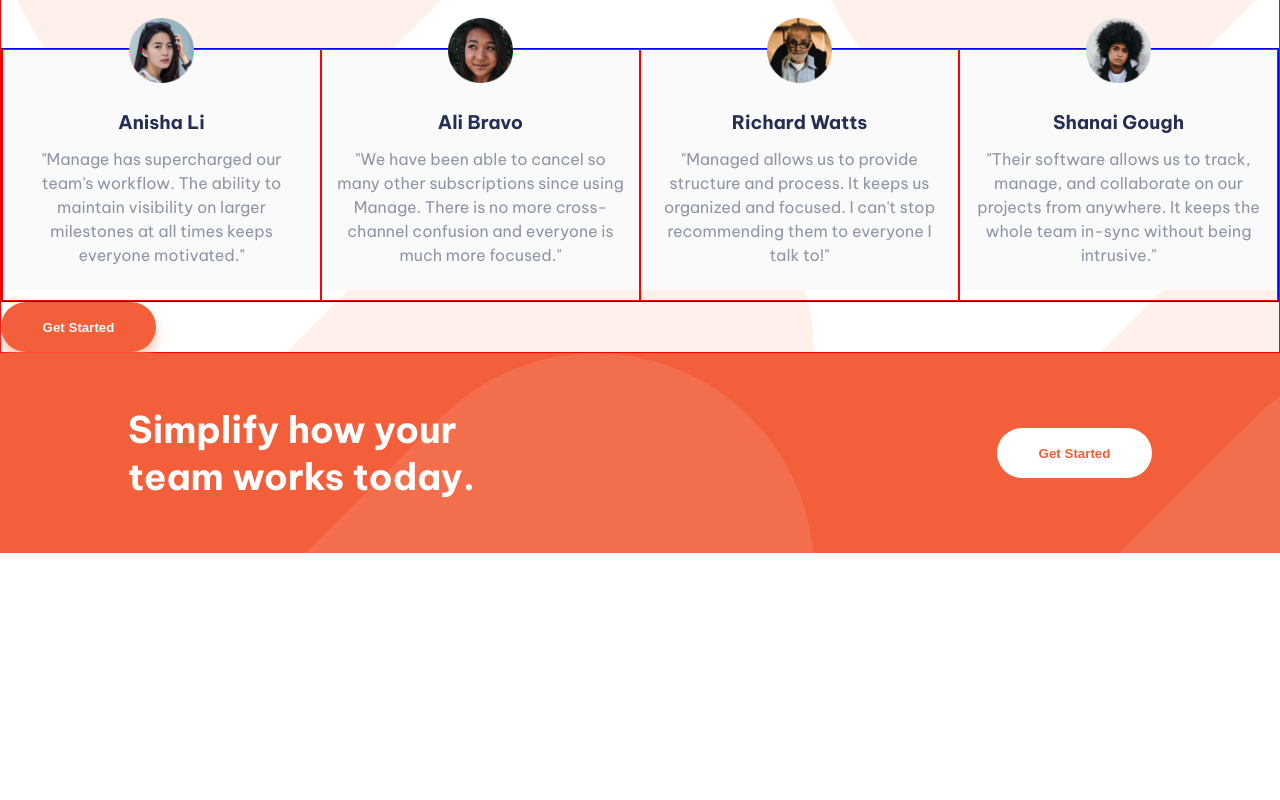
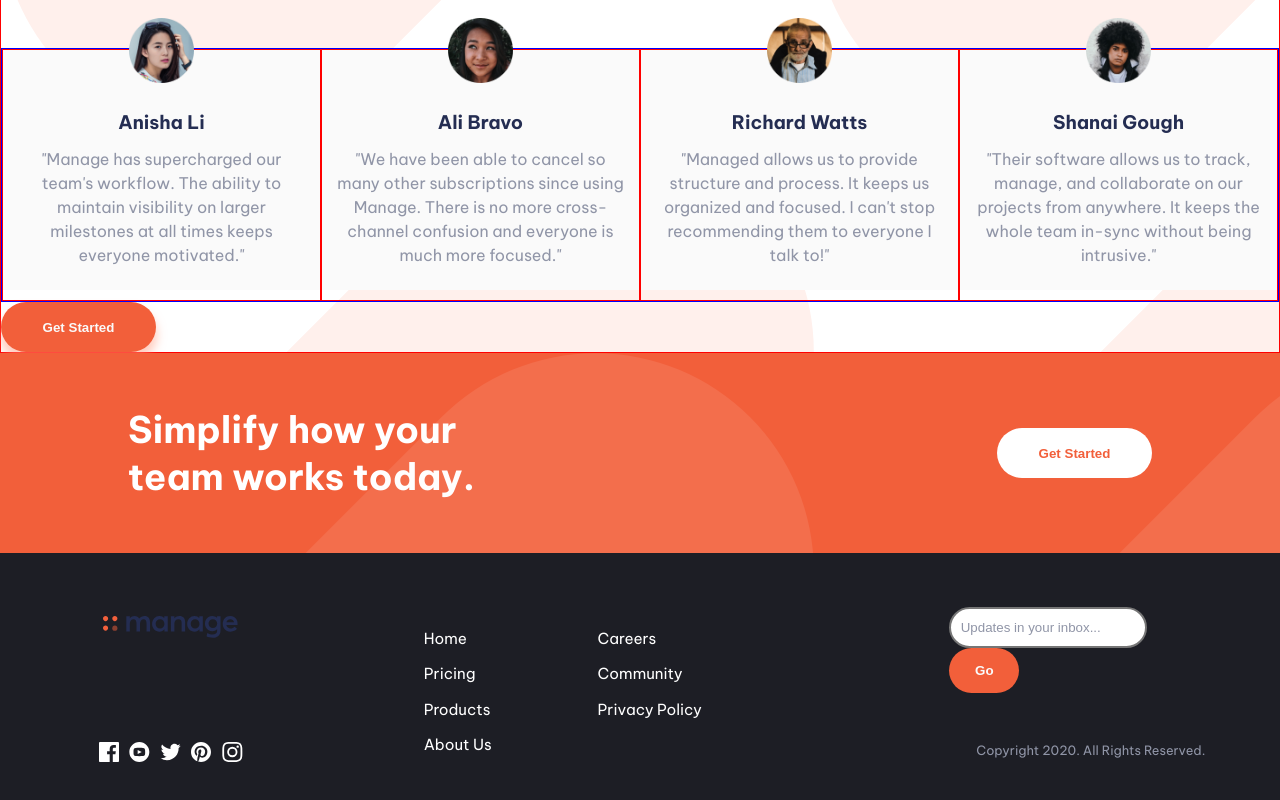
Before and after one commit to jeffestella/manage-landing-page, a React (Create React App) app: page / in a window 1280 px wide. Shown: the part 1495-2295 px from the top of the page. Before the commit the page ends 2048 px from the top, so only its background shows below. Built offline with nearby package versions, Linux system fonts and the light colour scheme.

Commit message:
Footer: Create, style, add to App

```diff
--- a/src/components/App.js
+++ b/src/components/App.js
@@ -6,6 +6,7 @@
 import SectionFeatures from './SectionFeatures';
 import SectionTestimonials from './SectionTestimonials';
 import SectionCTA from './SectionCTA';
+import Footer from './Footer';
 
 const App = () => {
   return (
@@ -15,6 +16,7 @@
       <SectionFeatures />
       <SectionTestimonials />
       <SectionCTA />
+      <Footer />
     </div>
   );
 }
--- /dev/null
+++ b/src/components/Footer.js
@@ -0,0 +1,85 @@
+import React from 'react';
+import footerStyles from './Footer.module.css';
+
+import CTABtn from './CTABtn';
+
+import logo from '../assets/logo.svg';
+import iconFacebook from '../assets/icon-facebook.svg';
+import iconYoutube from '../assets/icon-youtube.svg';
+import iconTwitter from '../assets/icon-twitter.svg';
+import iconPinterest from '../assets/icon-pinterest.svg';
+import iconInstagram from '../assets/icon-instagram.svg';
+
+const Footer = () => {
+    const socialLinks = [
+        {
+            url: "http://www.facebook.com",
+            icon: iconFacebook,
+            alt: "facebook icon"
+        },
+        {
+            url: "http://www.youtube.com",
+            icon: iconYoutube,
+            alt: "youtube icon"
+        },
+        {
+            url: "http://www.twitter.com",
+            icon: iconTwitter,
+            alt: "twitter icon"
+        },
+        {
+            url: "http://www.pinterest.com",
+            icon: iconPinterest,
+            alt: "pinterest icon"
+        },
+        {
+            url: "http://www.instagram.com",
+            icon: iconInstagram,
+            alt: "instagram icon"
+        },
+    ]
+
+    const socialMenu = socialLinks.map( (link) => {
+        return (
+            <li>
+                <a href={link.url}>
+                    <img
+                        src={link.icon}
+                        alt={link.alt}
+                        key={link.alt}
+                    />
+                </a>
+            </li>
+        );
+    })
+    return (
+        <footer className={footerStyles.container}>
+            <div className={footerStyles.left} >
+                <img src={logo} alt="logo" />
+                <ul>
+                    {socialMenu}
+                </ul>
+            </div>
+            <nav className={footerStyles.middle}>
+                <ul>
+                    <li><a href="/">Home</a></li>
+                    <li><a href="/">Pricing</a></li>
+                    <li><a href="/">Products</a></li>
+                    <li><a href="/">About Us</a></li>
+                    <li><a href="/">Careers</a></li>
+                    <li><a href="/">Community</a></li>
+                    <li><a href="/">Privacy Policy</a></li>
+                </ul>
+            </nav>
+            <div className={footerStyles.right}>
+                <form>
+                    <input type="email" placeholder="  Updates in your inbox..."></input>
+                    <CTABtn small={true} text="Go" />
+                </form>
+                <p>Copyright 2020. All Rights Reserved.</p>
+            </div>
+        </footer>
+    );
+}
+
+export default Footer;
--- /dev/null
+++ b/src/components/Footer.module.css
@@ -0,0 +1,97 @@
+.container {
+    min-height: 275px;
+
+    display: flex;
+    flex-direction: row;
+    flex-wrap: nowrap;
+    justify-content: space-around;
+    align-items: center;
+
+    background-color: var(--very-dark-blue);
+}
+
+.container ul {
+    list-style: none;
+}
+
+.left {
+    /* border: 1px solid red; */
+    height: 150px;
+    width: 15%;
+    display: flex;
+    flex-direction: column;
+    justify-content: space-between;
+    align-items: center;
+}
+
+.left > img {
+    width: 70%;
+}
+
+.left > ul {
+    /* border: 1px solid white; */
+    margin: 0;
+    padding: 0;
+    width: 75%;
+    display: flex;
+    flex-direction: row;
+    flex-wrap: nowrap;
+    justify-content: space-between;
+    align-items: center;
+}
+
+.middle {
+    width: 30%;
+}
+
+.middle > ul {
+    /* border: 1px solid red; */
+    /* width: 50%; */
+    max-height: 175px;
+    margin: 0;
+    padding: 0;
+    /* max-height: 100%; */
+    display: flex;
+    flex-direction: column;
+    flex-wrap: wrap;
+
+}
+
+.middle > ul > li {
+    margin: 2%;
+}
+
+.middle a {
+    color: white;
+    text-decoration: none;
+    font-size: 0.95rem;
+
+}
+
+.right {
+    /* border: 1px solid white; */
+    height: 200px;
+    width: 20%;
+
+    display: flex;
+    flex-direction: column;
+    justify-content: space-around;
+    align-items: flex-end;
+}
+
+.right > form > input {
+    margin: 0 10px 0 0;
+    height: 35px;
+    width: 190px;
+    border-radius: 30px;
+    border-style: solid;
+}
+
+.right > form > input::placeholder {
+    color: var(--dark-grayish-blue);
+}
+
+.right > p {
+    font-size: 0.8rem;
+
+}
```
